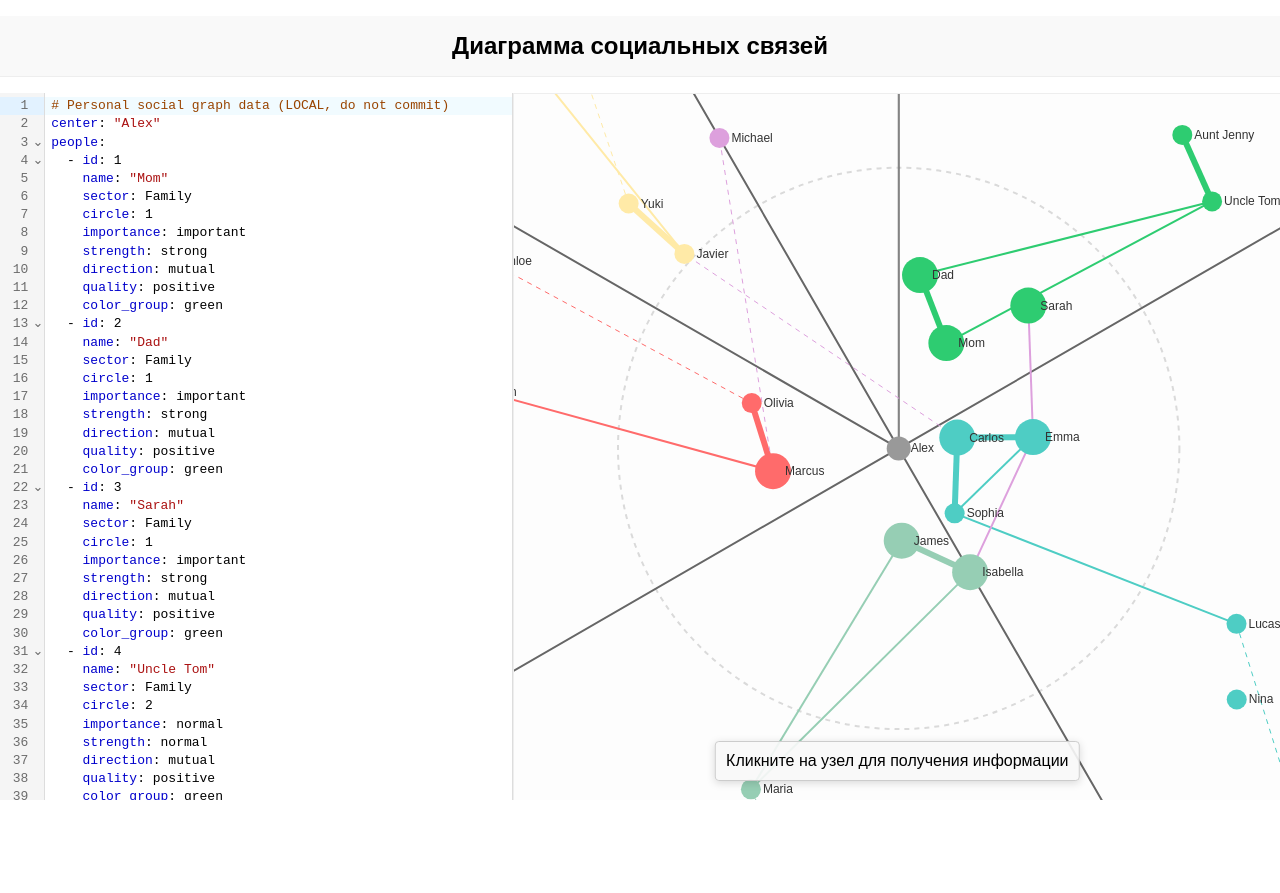
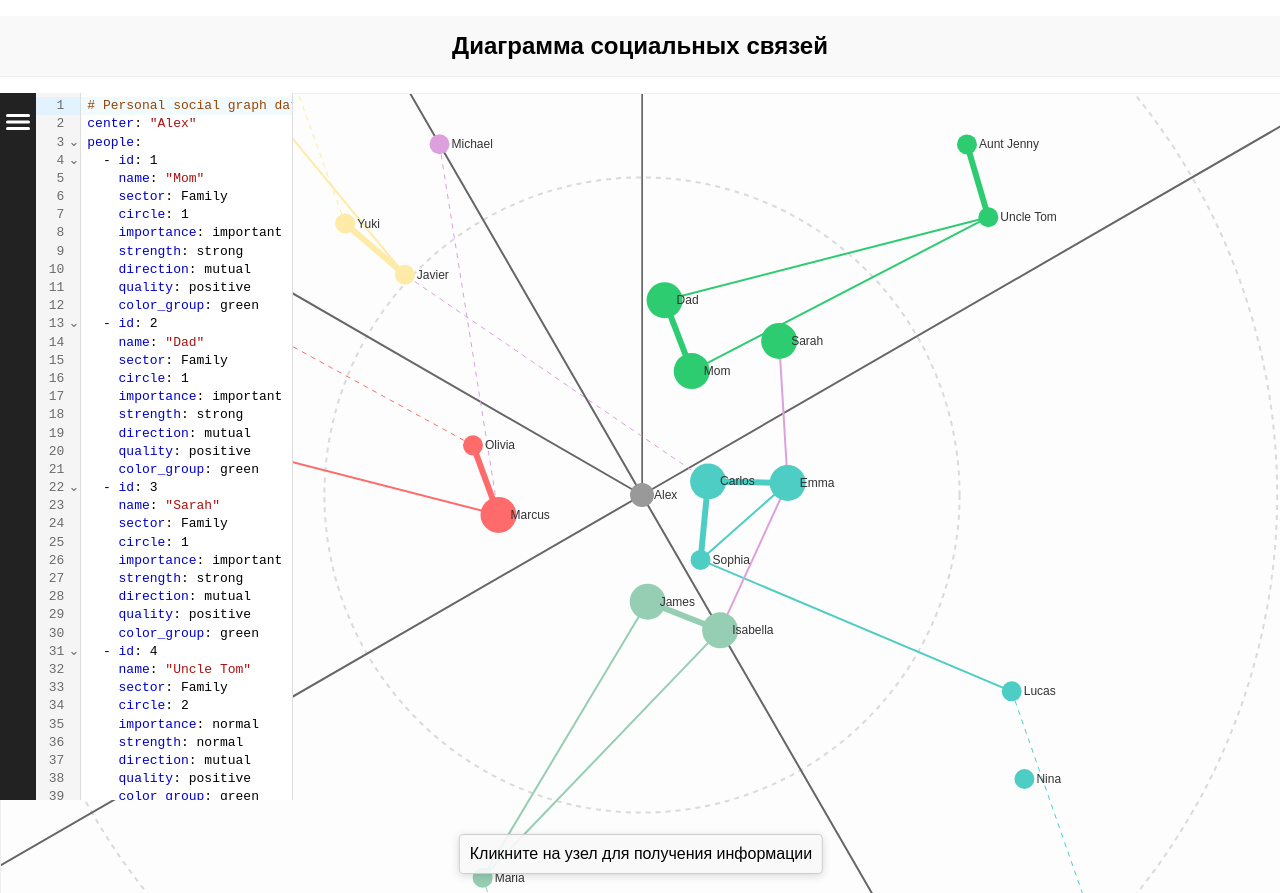
Before and after one commit to Shabanov-V/StrategicSocialGraph, a React (Vite) app: page / in a window 1280 px wide. Before the commit the page ends 800 px from the top, so only its background shows below. Built offline with nearby package versions, Linux system fonts and the light colour scheme.

Commit message:
add sidebar

```diff
--- a/src/components/Layout.jsx
+++ b/src/components/Layout.jsx
@@ -1,10 +1,14 @@
-import React from 'react';
+import React, { useState } from 'react';
 import styles from './Layout.module.css';
+import Sidebar from './Sidebar';
 
 const Layout = ({ left, right }) => {
+  const [isSidebarOpen, setIsSidebarOpen] = useState(true);
+
   return (
     <div className={styles.layout}>
-      <div className={styles.leftPanel}>
+      <Sidebar isOpen={isSidebarOpen} onToggle={() => setIsSidebarOpen(!isSidebarOpen)} />
+      <div className={`${styles.leftPanel} ${!isSidebarOpen ? styles.hidden : ''}`}>
         {left}
       </div>
       <div className={styles.rightPanel}>
--- a/src/components/Layout.module.css
+++ b/src/components/Layout.module.css
@@ -7,19 +7,30 @@
 }
 
 .leftPanel {
-  width: 40%;
   height: 100%;
   min-height: 0; /* enable nested scrolling for editor */
   position: relative;
   display: flex;
   flex-direction: column;
   border-right: 1px solid #ddd;
+  width: 20%; /* explicit width for proper animation */
+  transition: all 0.3s ease-in-out;
   overflow: auto; /* allow YAML editor content to scroll */
+  z-index: 10;
 }
 
 .rightPanel {
-  width: 60%;
+  flex-grow: 1;
+  width: 100%;
   height: 100%;
   min-height: 0;
+  max-width: 100%;
   overflow: hidden;
+  position: absolute;
+  z-index: 1;
 }
+
+.hidden {
+  width: 0%;
+  border: none;
+}
--- /dev/null
+++ b/src/components/Sidebar.jsx
@@ -0,0 +1,25 @@
+import React from 'react';
+import styles from './Sidebar.module.css';
+
+export default function Sidebar({ isOpen, onToggle }) {
+  return (
+    <div
+      className={styles.sidebar}
+    >
+      <button
+        className={styles.toggleButton}
+        onClick={onToggle}
+        aria-label={isOpen ? 'Hide sidebar' : 'Show sidebar'}
+      >
+        <span className={styles.icon}>
+          <svg width="24" height="24" viewBox="0 0 24 24">
+            <rect y="4" width="24" height="3" rx="1.5" fill="currentColor" />
+            <rect y="10.5" width="24" height="3" rx="1.5" fill="currentColor" />
+            <rect y="17" width="24" height="3" rx="1.5" fill="currentColor" />
+          </svg>
+        </span>
+      </button>
+      {/* Add more icons/components here if needed */}
+    </div>
+  );
+}
--- /dev/null
+++ b/src/components/Sidebar.module.css
@@ -0,0 +1,28 @@
+.sidebar {
+  background: #222;
+  color: #fff;
+  overflow: hidden;
+  display: flex;
+  flex-direction: column;
+  align-items: center;
+  justify-content: flex-start;
+  height: 100vh;
+  width: 60pxs;
+  z-index: 10;
+}
+
+.toggleButton {
+  background: none;
+  border: none;
+  color: #fff;
+  font-size: 24px;
+  margin: 16px 0;
+  cursor: pointer;
+  outline: none;
+}
+
+.icon {
+  display: block;
+  width: 24px;
+  height: 24px;
+}
```
